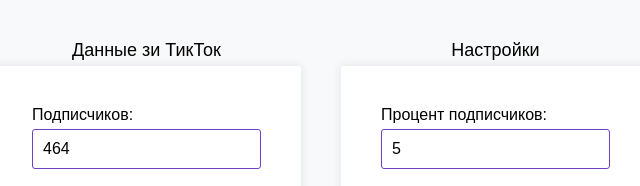
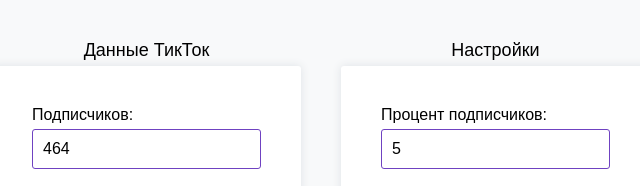
Before and after one commit to Straikiss/pm_tiktok_price, a plain HTML site: page index.html in a window 1280 px wide. Shown: the top 186 px of the page, 319-959 px from the left. Drawn offline with Linux system fonts and the light colour scheme.

Commit message:
Update index.html

```diff
--- a/index.html
+++ b/index.html
@@ -66,7 +66,7 @@
 	<body onload="price()">
 		<div class="row">
 			<div class="block-def-content mr">
-				<h2>Данные зи ТикТок</h2>
+				<h2>Данные ТикТок</h2>
 				<div class="block-def">
 					<p>Подписчиков:</p>
 					<input id="1" onblur="price();" value="464">
```
